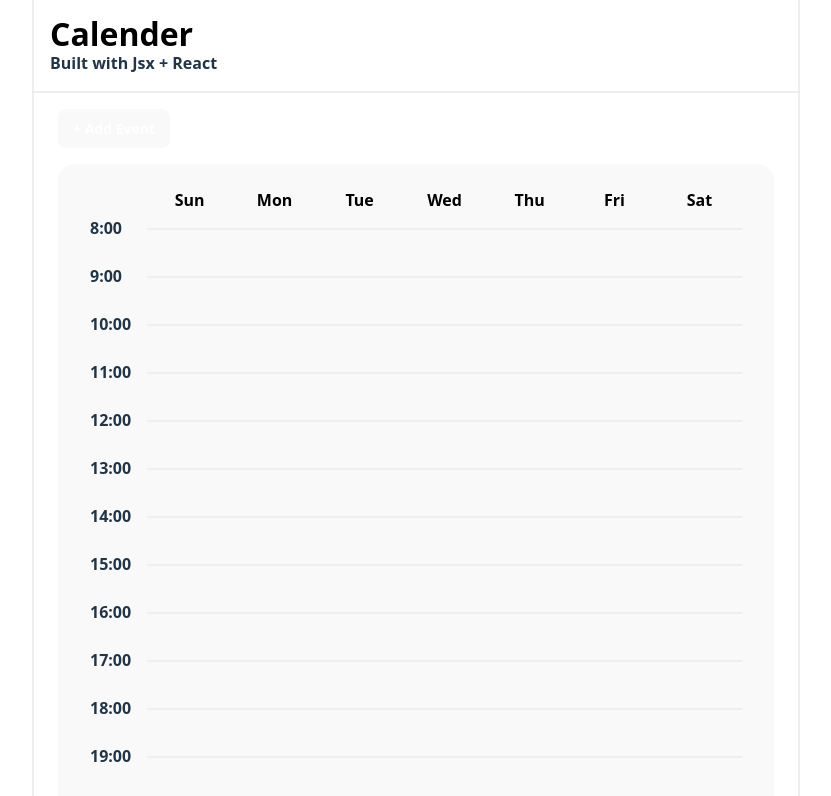
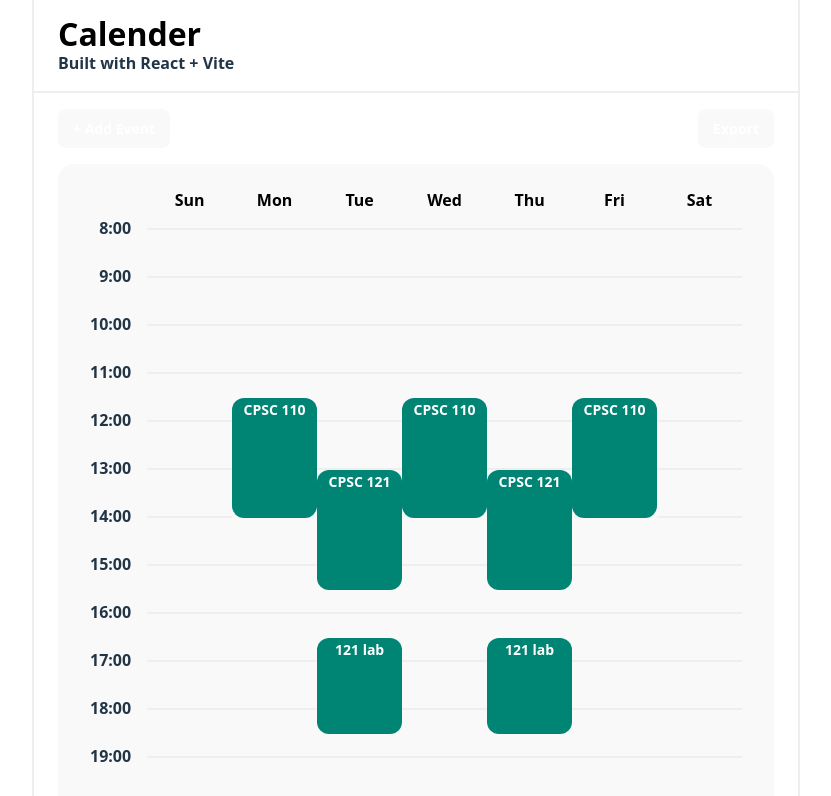
Before and after one commit to Eddiehann/calendar, a React (Vite) app: page / in a window 1280 px wide. Shown: the top 796 px of the page, without its empty margins (224-1055 px from the left). Built offline with nearby package versions, Linux system fonts and the light colour scheme.

Commit message:
Implement basic weekly calender layout

```diff
--- a/src/App.jsx
+++ b/src/App.jsx
@@ -11,9 +11,9 @@ function App() {
                       max-w-screen-md w-full min-h-screen mx-auto
                       border-x-2 bg-white">
 
-        <div className="border-b-2 font-semibold p-4">
+        <div className="border-b-2 font-semibold px-6 py-4">
           <h1 className="text-black">Calender</h1>
-          <p>Built with Jsx + React</p>
+          <p>Built with React + Vite</p>
         </div>
 
 
--- a/src/components/Button.jsx
+++ b/src/components/Button.jsx
@@ -2,11 +2,14 @@ function Button() {
 
   return (
     <>
-      <div className="">
+      <div className="flex justify-between gap-4">
         <button className="text-sm">
           + Add Event
         </button>
 
+				<button className="text-sm">
+          Export
+        </button>
       </div>
     </>
   )
--- a/src/components/Calendar.jsx
+++ b/src/components/Calendar.jsx
@@ -2,19 +2,69 @@
 
 function Calendar() {
 
-	function generateTimeSlots(start, end, increment) {
+	// generates time slots given start and end, can increment by 30 or 60 (default) minutes
+	const generateTimeSlots = (start, end) => {
 		const timeSlots = [];
 		for (let hour = start; hour < end; hour++) {
-			timeSlots.push(`${hour}:00`);
-			if (increment == 30) timeSlots.push(`${hour}:30`);
+			timeSlots.push(hour*100);
+			timeSlots.push(hour*100+30);
 		}
-		timeSlots.push(`${end}:00`); // include the last hour mark
+		timeSlots.push(end*100); // include the last hour mark
 		return timeSlots;
 	}
 
+	const isSlotActive = (day, time, event) => {
+		return (
+			event.days.includes(day) &&
+			time > event.start &&
+			time <= event.end
+		);
+	};
+
+	const isStart = (day, time, event) => {
+		return (
+			event.days.includes(day) &&
+			(time == (event.start + 70) || time == (event.start + 30))
+		);
+	};
+
+	const isEnd = (day, time, event) => {
+		return (
+			event.days.includes(day) &&
+			time == event.end
+		);
+	};
+
+	// this needs to be replaced with sql
+	// strings can be compared as they are in lexicographic order
+	const events = [
+		{
+			name: 'CPSC 110',
+			days: ['Mon', 'Wed', 'Fri'],
+			start: 1130,
+			end: 1400,
+			color: '',
+		},
+		{
+			name: 'CPSC 121',
+			days: ['Tue', 'Thu'],
+			start: 1300,
+			end: 1530,
+			color: '',
+		},
+		{
+			name: '121 lab',
+			days: ['Tue', 'Thu'],
+			start: 1630,
+			end: 1830,
+			color: '',
+		},
+	]
 
   const daysOfWeek = ['Sun', 'Mon', 'Tue', 'Wed', 'Thu', 'Fri', 'Sat'];
-	const timeLabels = generateTimeSlots(8, 22, 60);
+	const timeLabels = ['8:00', '9:00', '10:00', '11:00', '12:00',
+											'13:00', '14:00', '15:00', '16:00', '17:00',
+											'18:00', '19:00', '20:00', '21:00', '22:00']
 	const timeSlots = generateTimeSlots(8, 22, 30);
 
   return (
@@ -24,7 +74,7 @@ function Calendar() {
 				<div className="pt-4 px-2">
 					{timeLabels.map((time, index) => (
 							<div key={index}>
-								<div className="py-3">
+								<div className="py-3 text-end">
 									{time}
 								</div>
 							</div>
@@ -39,9 +89,18 @@ function Calendar() {
 							</div>
 
 							{timeSlots.slice(1).map((time, index) => (
-								<div key={index} className={`h-6 hover:bg-[#8e8e8e]
-																						${time.endsWith(':30') ? '' : 'border-b-2'}`}>
 
+								<div key={index}
+								className={`h-6 flex items-center justify-center text-white text-sm
+									${time % 100 == 30 || events.some(event => isSlotActive(day, time, event)) ? '' : 'border-b-2'}
+									${events.some(event => isSlotActive(day, time, event)) ? 'bg-[#008575]' : ''}
+									${events.some(event => isStart(day, time, event)) ? 'rounded-t-xl' : ''}
+									${events.some(event => isEnd(day, time, event)) ? 'rounded-b-xl' : ''}
+									`}>
+									{
+										// Find the event that starts at this time and day
+										events.find(event => isStart(day, time, event))?.name
+  								}
 								</div>
 							))}
 						</div>
--- a/src/index.css
+++ b/src/index.css
@@ -29,7 +29,7 @@ body {
 
 div {
   border-color: #eeeeee;
-  font-weight: 600;
+  font-weight: 700;
 }
 
 h1 {
@@ -41,7 +41,7 @@ button {
   border-radius: 8px;
   border: 1px solid transparent;
   padding: 0.6em 1em;
-  font-weight: 600;
+  font-weight: 700;
   background-color: #006bf9;
   cursor: pointer;
   color: var(--color-white)
```
